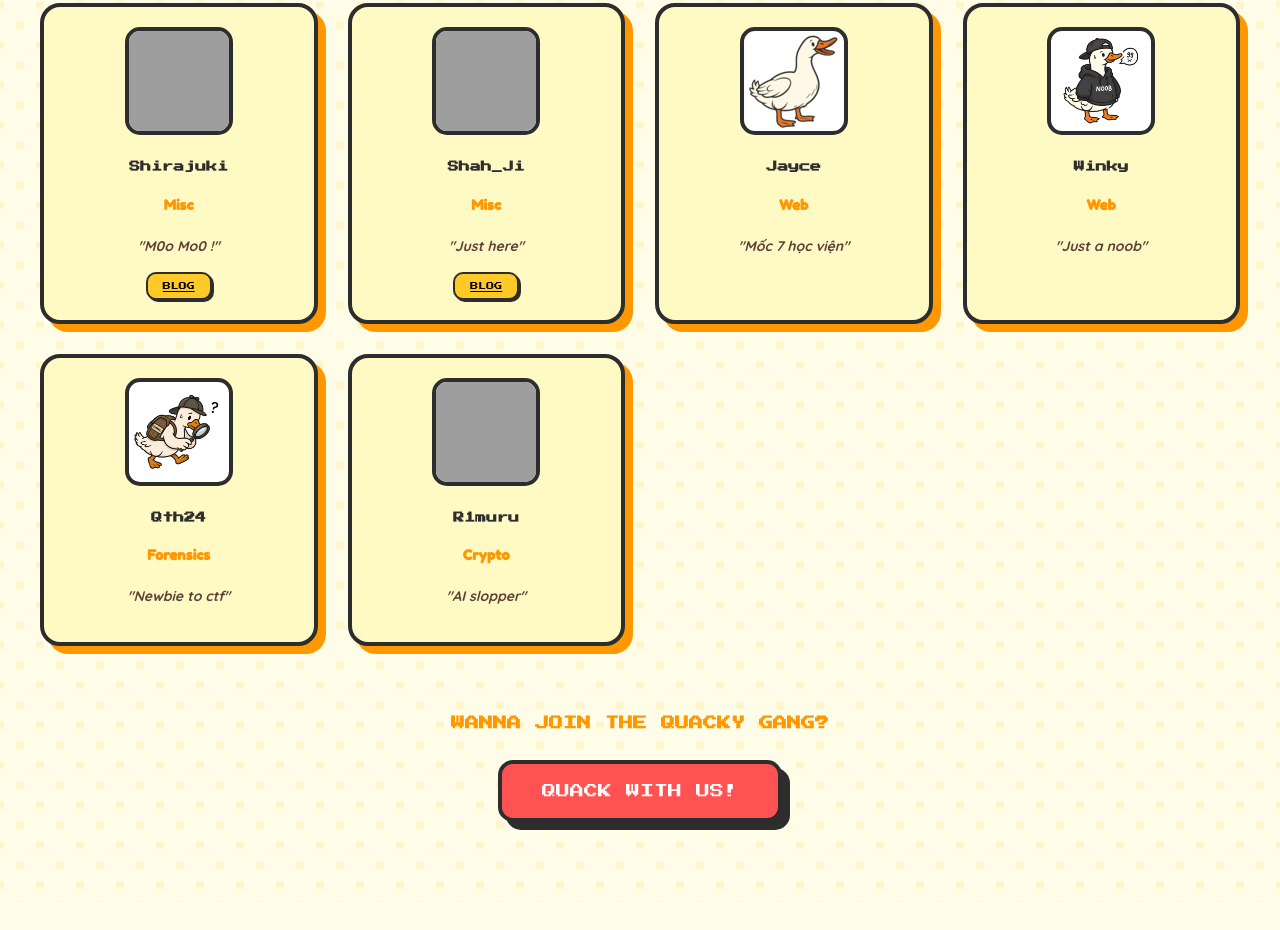
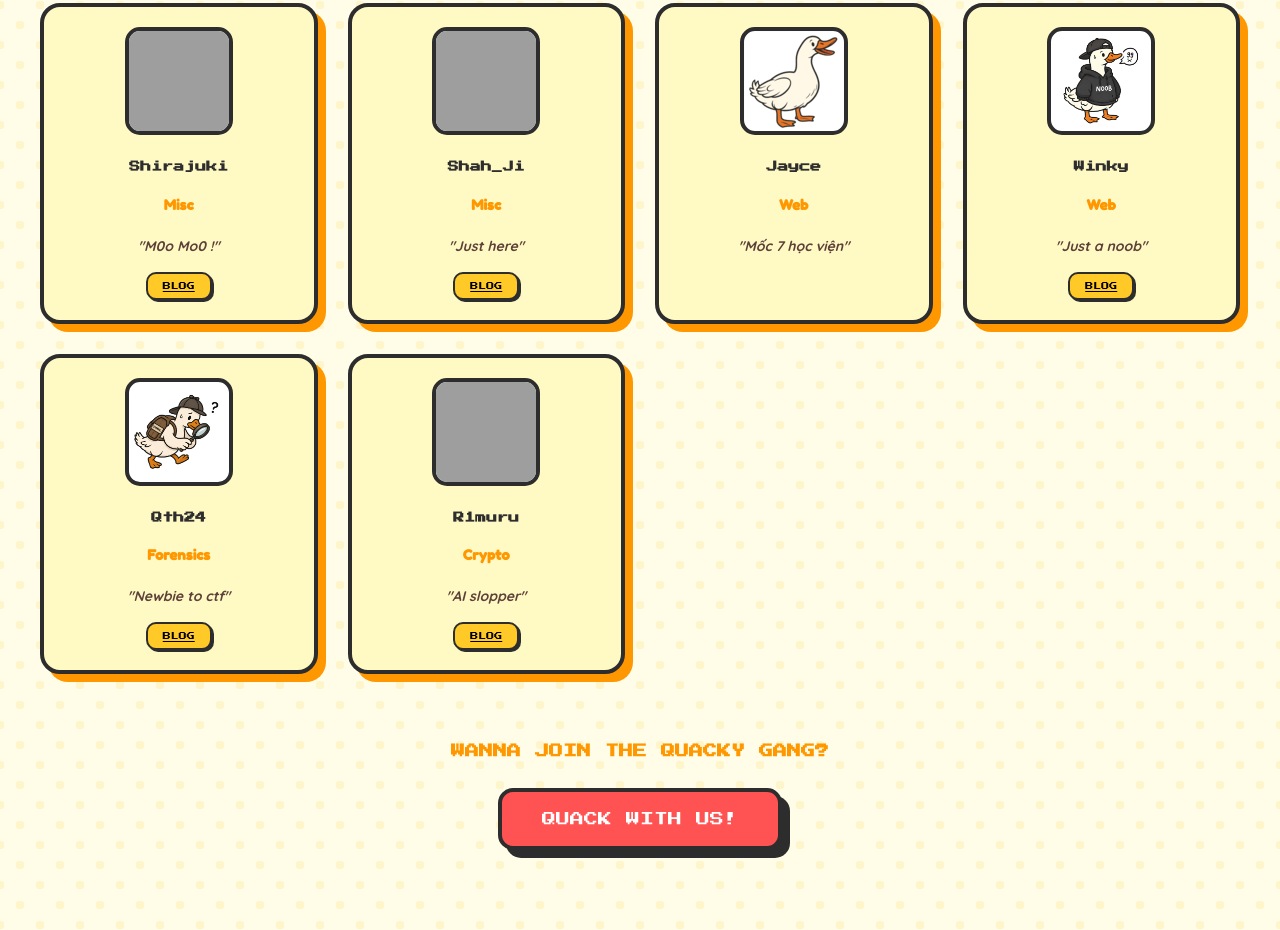
Before and after one commit to xuanlockun/v1t, a plain HTML site: page index.html in a window 1280 px wide. Shown: the part 2315-3245 px from the top of the page. Before the commit the page ends 3217 px from the top, so only its background shows below. Drawn offline with Linux system fonts and the light colour scheme; no server answers; grey boxes are pictures that could not be loaded; a web font is replaced by a local one.

Commit message:
new_members

```diff
--- a/index.html
+++ b/index.html
@@ -272,6 +272,7 @@
             <h3>Winky</h3>
             <h4>Web</h4>
             <p class="quote">"Just a noob"</p>
+            <a href="https://threalwinky.github.io/" target="_blank">BLOG</a>
         </div>
 
         <div class="profile-card">
@@ -279,6 +280,7 @@
             <h3>Qth24</h3>
             <h4>Forensics</h4>
             <p class="quote">"Newbie to ctf"</p>
+            <a href="https://thinhdq.site/" target="_blank">BLOG</a>
         </div>
 
         <div class="profile-card">
@@ -286,6 +288,7 @@
             <h3>R1muru</h3>
             <h4>Crypto</h4>
             <p class="quote">"AI slopper"</p>
+            <a href="https://r1muru2006.github.io/" target="_blank">BLOG</a>
         </div>
     </div>
 
```
